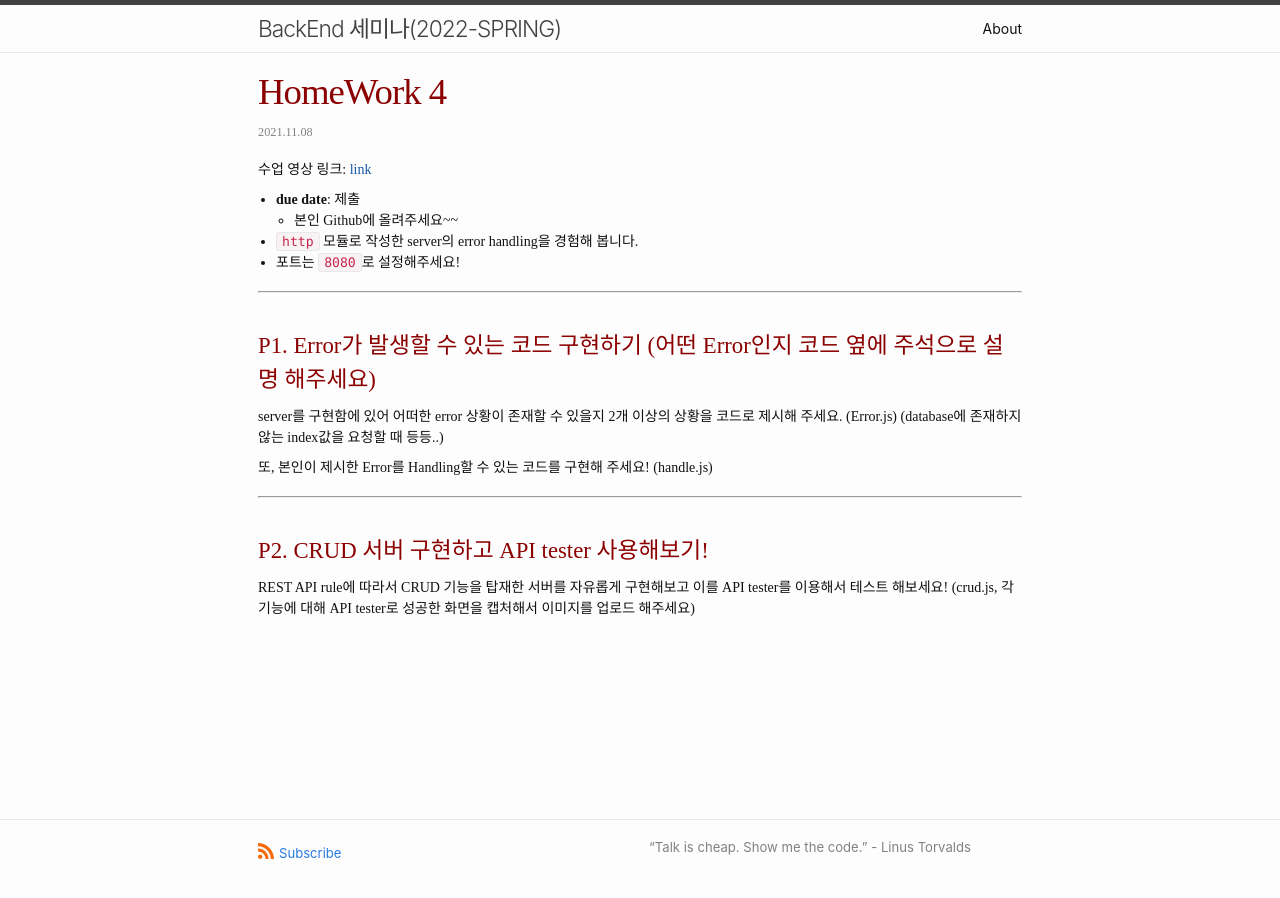
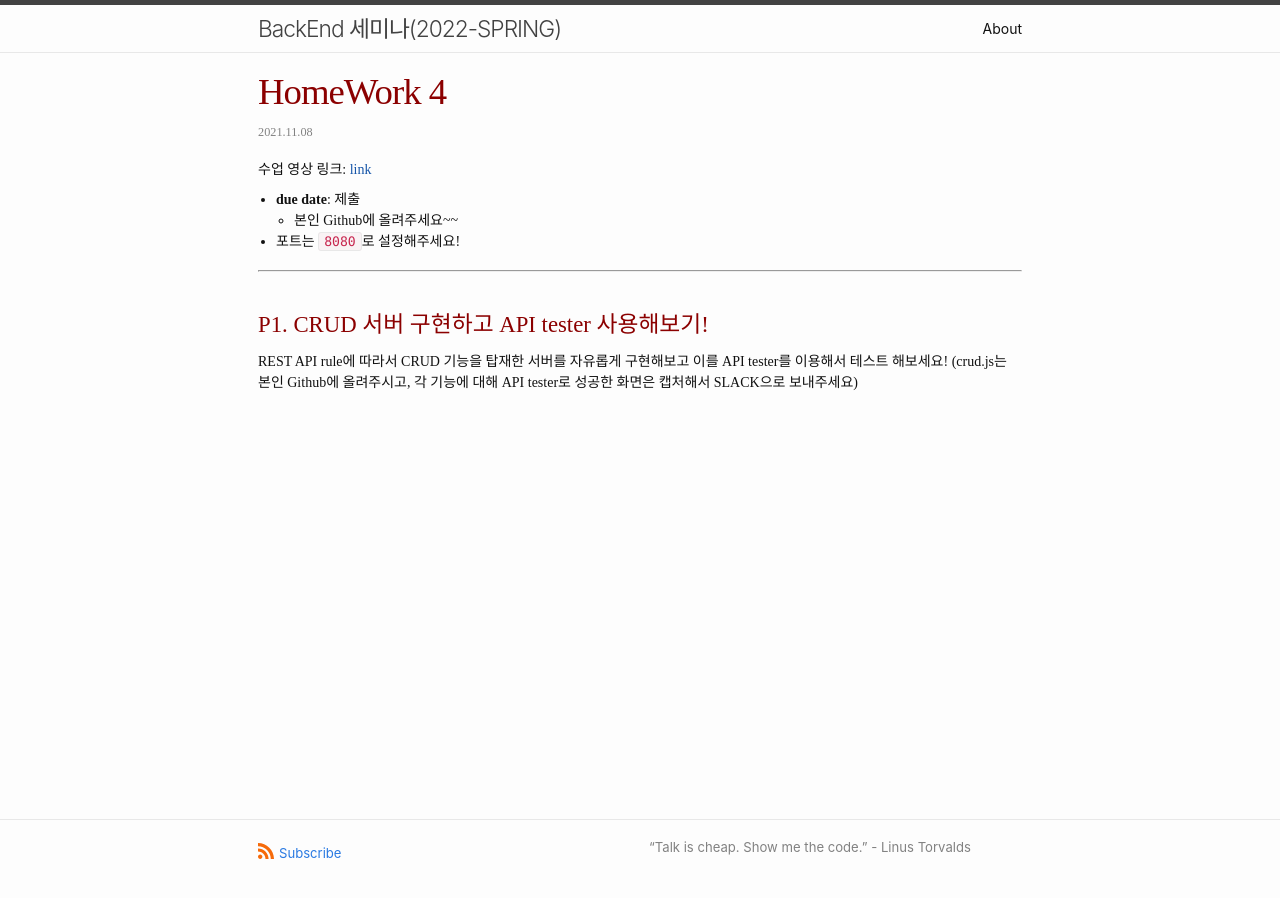
Before and after one commit to PoApper/backend-seminar, a Jekyll site: the page built from _posts/2021-11-08-Homework4.md, in a window 1280 px wide. Built offline with Jekyll 4.4.1, drawn with Linux system fonts in a browser that asks for light colours.

Commit message:
Update 2021-11-08-Homework4.md

```diff
--- a/_posts/2021-11-08-Homework4.md
+++ b/_posts/2021-11-08-Homework4.md
@@ -11,22 +11,11 @@
  제출
   - 본인 Github에 올려주세요~~
 
-
-- `http` 모듈로 작성한 server의 error handling을 경험해 봅니다.
 - 포트는 `8080`로 설정해주세요!
 
 <hr>
 
-### P1. Error가 발생할 수 있는 코드 구현하기 (어떤 Error인지 코드 옆에 주석으로 설명 해주세요)
-
-server를 구현함에 있어 어떠한 error 상황이 존재할 수 있을지 2개 이상의 상황을 코드로 제시해 주세요. (Error.js)
-(database에 존재하지 않는 index값을 요청할 때 등등..)
-
-또, 본인이 제시한 Error를 Handling할 수 있는 코드를 구현해 주세요! (handle.js)
-
-<hr>
-
-### P2. CRUD 서버 구현하고 API tester 사용해보기!
+### P1. CRUD 서버 구현하고 API tester 사용해보기!
 
 REST API rule에 따라서 CRUD 기능을 탑재한 서버를 자유롭게 구현해보고 이를 API tester를 이용해서 테스트 해보세요!
-(crud.js, 각 기능에 대해 API tester로 성공한 화면을 캡처해서 이미지를 업로드 해주세요)
+(crud.js는 본인 Github에 올려주시고, 각 기능에 대해 API tester로 성공한 화면은 캡처해서 SLACK으로 보내주세요)
```
